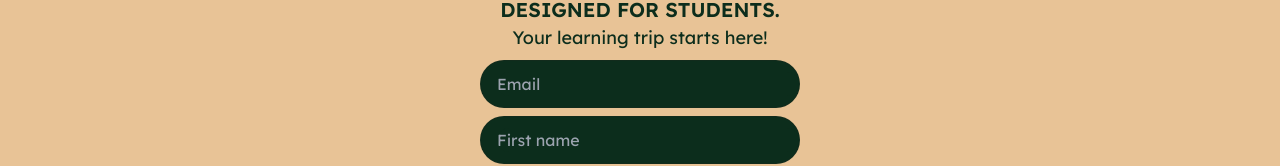
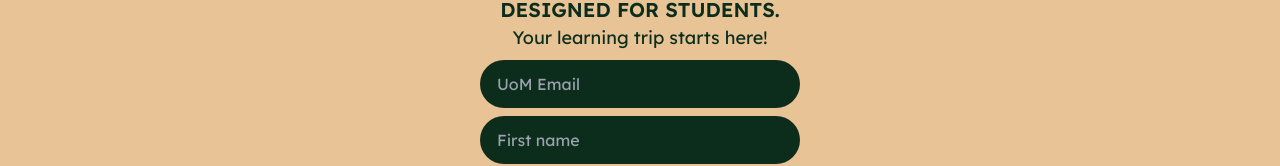
Before and after one commit to N1tingale/Year2Year, a React (Vite) app in the folder frontend/: page /signup in a window 1280 px wide. Shown: the part 152-318 px from the top of the page. Built offline with nearby package versions, Linux system fonts and the light colour scheme.

Commit message:
Only allow uom student emails

```diff
--- a/frontend/package.json
+++ b/frontend/package.json
@@ -21,6 +21,6 @@
     "daisyui": "^3",
     "postcss": "^8",
     "tailwindcss": "^3",
-    "vite": "^5.1.6"
+    "vite": "^5.2.4"
   }
 }
--- a/frontend/src/components/SignUp.jsx
+++ b/frontend/src/components/SignUp.jsx
@@ -223,12 +223,12 @@ export default function SignUp() {
           <Input
             type={"text"}
             name={"email"}
-            placeholder={"Email"}
+            placeholder={"UoM Email"}
             register={register}
             validation={{
               required: "Email is required",
               pattern: {
-                value: /^[A-Z0-9._%+-]+@[A-Z0-9.-]+\.[A-Z]{2,4}$/i,
+                value: /^[A-Z0-9._%+-]+@student.manchester.ac.uk$/i,
                 message: "Invalid email address",
               },
             }}
```
Also changed, not shown: 2 other files (tests, documents, lock files or other folders).
